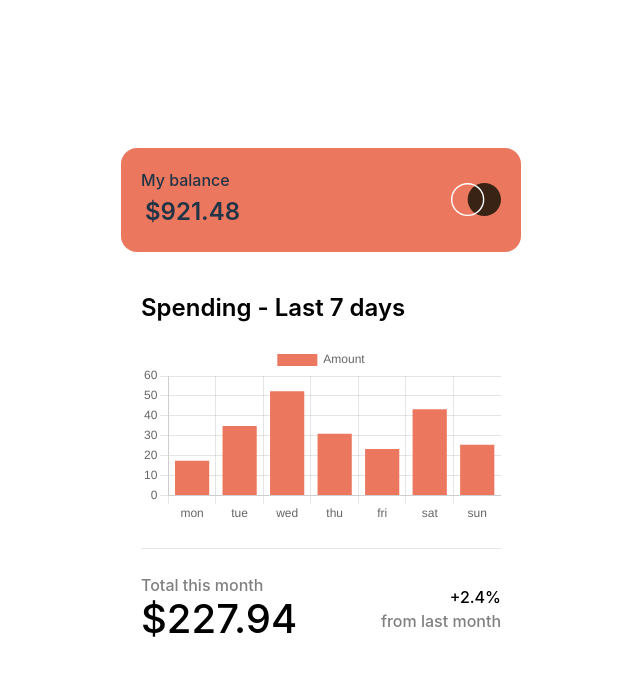
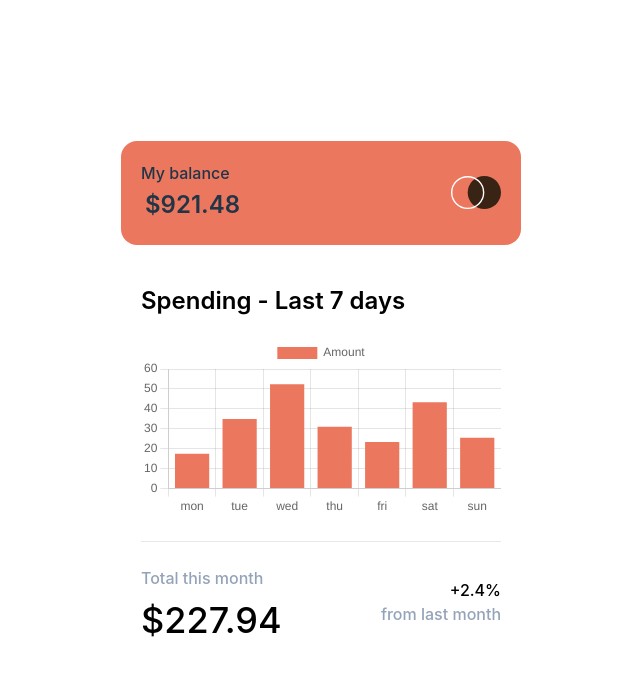
Before and after one commit to Elio1995/Expenses-Chart, a React (Vite) app: page / in a window 1280 px wide. Shown: the top 676 px of the page, without its empty margins (319-959 px from the left). Built offline with nearby package versions, Linux system fonts and the light colour scheme.

Commit message:
Added tailwind css to footer

```diff
--- a/src/Components/Footer.tsx
+++ b/src/Components/Footer.tsx
@@ -4,23 +4,14 @@ import "../App.css";
 function Footer() {
   const sum = Expenses.map((expense) => expense.amount).reduce((a, b) => a + b);
   return (
-    <div
-      className="mt-6"
-      style={{ display: "grid", gridTemplateColumns: "1fr 150px" }}
-    >
+    <div className="mt-6 grid grid-cols-[1fr_150px]">
       <div>
-        <p style={{ color: "grey", fontWeight: "500" }}>Total this month</p>
-        <p style={{ fontSize: "40px", marginTop: "10px", fontWeight: "500" }}>
-          ${sum}
-        </p>
+        <p className="font-medium text-slate-400">Total this month</p>
+        <p className="font-medium mt-2.5 text-4xl">${sum}</p>
       </div>
       <div className="mt-3">
-        <p className="text-end" style={{ fontWeight: "500" }}>
-          +2.4%
-        </p>
-        <p className="text-end" style={{ color: "grey", fontWeight: "500" }}>
-          from last month
-        </p>
+        <p className="text-end font-medium">+2.4%</p>
+        <p className="text-end font-medium text-slate-400">from last month</p>
       </div>
     </div>
   );
```
